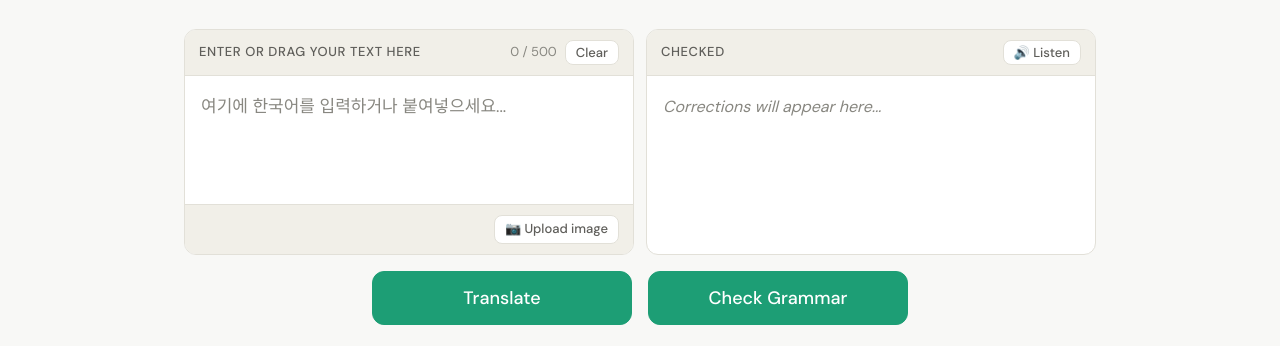
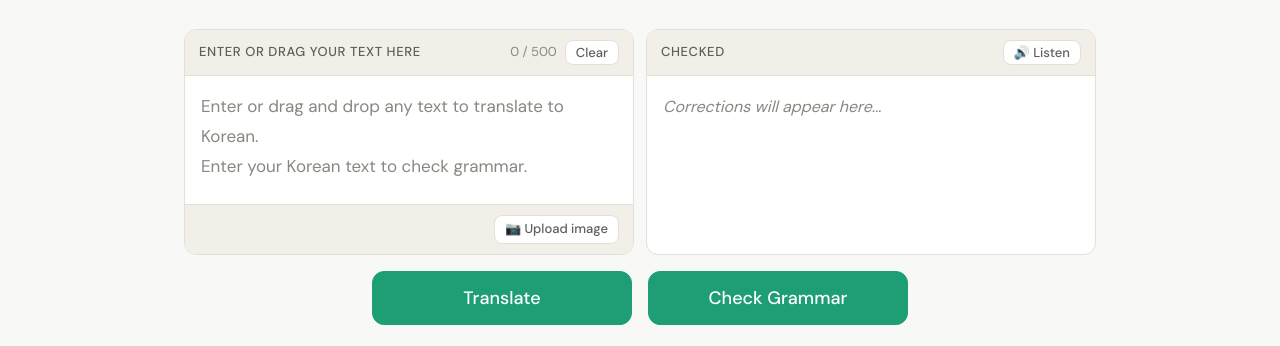
Before and after one commit to jimmychi/kgrammar, a website: page frontend/index.html in a window 1280 px wide. Shown: the part 222-568 px from the top of the page. Drawn offline with Linux system fonts and the light colour scheme.

Commit message:
update input placeholder text

```diff
--- a/frontend/index.html
+++ b/frontend/index.html
@@ -46,7 +46,7 @@
           <textarea
             class="kg-input"
             id="input-text"
-            placeholder="여기에 한국어를 입력하거나 붙여넣으세요..."
+            placeholder="Enter or drag and drop any text to translate to Korean.&#10;Enter your Korean text to check grammar."
             maxlength="500"
             aria-label="Korean text input"
           ></textarea>
```
